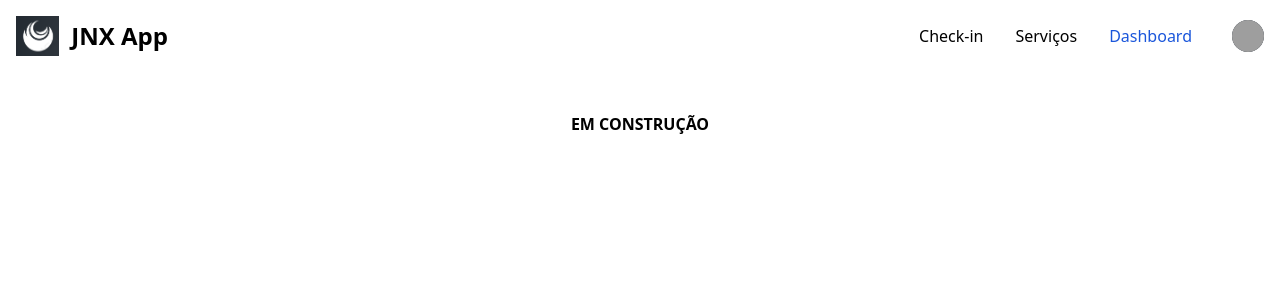
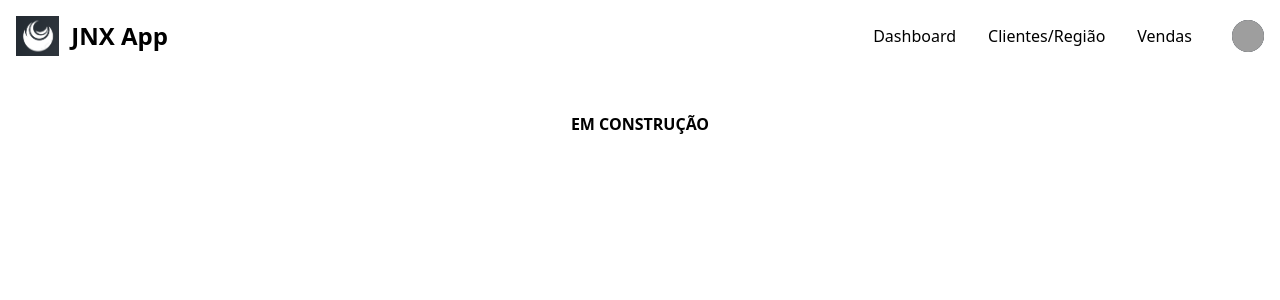
Before and after one commit to ViFigueiredo/App_PAP_Avantti, a Nuxt app in the folder client/: page /dashboard in a window 1280 px wide. Shown: the top 300 px of the page. Built offline with nearby package versions, Linux system fonts and the light colour scheme; grey boxes are pictures that could not be loaded.

Commit message:
nome das páginas e redirecionamentos

```diff
--- a/client/components/NavLinks.vue
+++ b/client/components/NavLinks.vue
@@ -3,17 +3,17 @@
     <ul class="flex flex-col font-medium p-4 md:p-0 mt-4 border border-gray-100 rounded-lg bg-gray-50 md:space-x-8 rtl:space-x-reverse md:flex-row md:mt-0 md:border-0 md:bg-white dark:bg-gray-800 md:dark:bg-gray-900 dark:border-gray-700">
       <li :class="{ 'block py-2 px-3 text-white bg-blue-700 rounded md:bg-transparent md:text-blue-700 md:p-0 md:dark:text-blue-500': $route.path === '/' }">
         <nuxt-link to="/">
-          Check-in
+          Dashboard
         </nuxt-link>
       </li>
-      <li :class="{ 'block py-2 px-3 text-white bg-blue-700 rounded md:bg-transparent md:text-blue-700 md:p-0 md:dark:text-blue-500': $route.path === '/servicos' }">
-        <nuxt-link to="/servicos">
-          Serviços
+      <li :class="{ 'block py-2 px-3 text-white bg-blue-700 rounded md:bg-transparent md:text-blue-700 md:p-0 md:dark:text-blue-500': $route.path === '/customers-region' }">
+        <nuxt-link to="/customers-region">
+          Clientes/Região
         </nuxt-link>
       </li>
-      <li :class="{ 'block py-2 px-3 text-white bg-blue-700 rounded md:bg-transparent md:text-blue-700 md:p-0 md:dark:text-blue-500': $route.path === '/dashboard' }">
-        <nuxt-link to="/dashboard">
-          Dashboard
+      <li :class="{ 'block py-2 px-3 text-white bg-blue-700 rounded md:bg-transparent md:text-blue-700 md:p-0 md:dark:text-blue-500': $route.path === '/sales' }">
+        <nuxt-link to="/sales">
+          Vendas
         </nuxt-link>
       </li>
     </ul>
```
